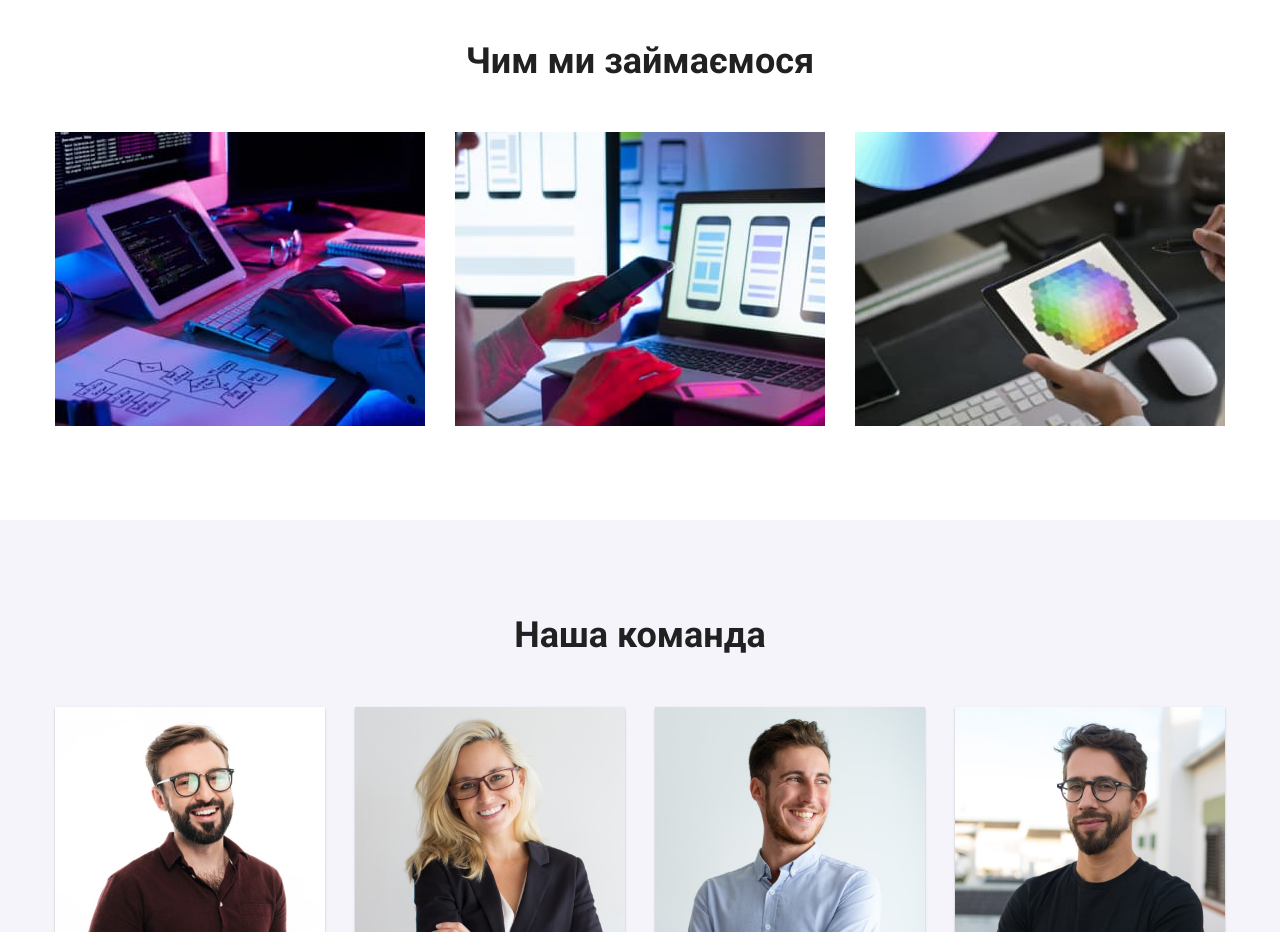
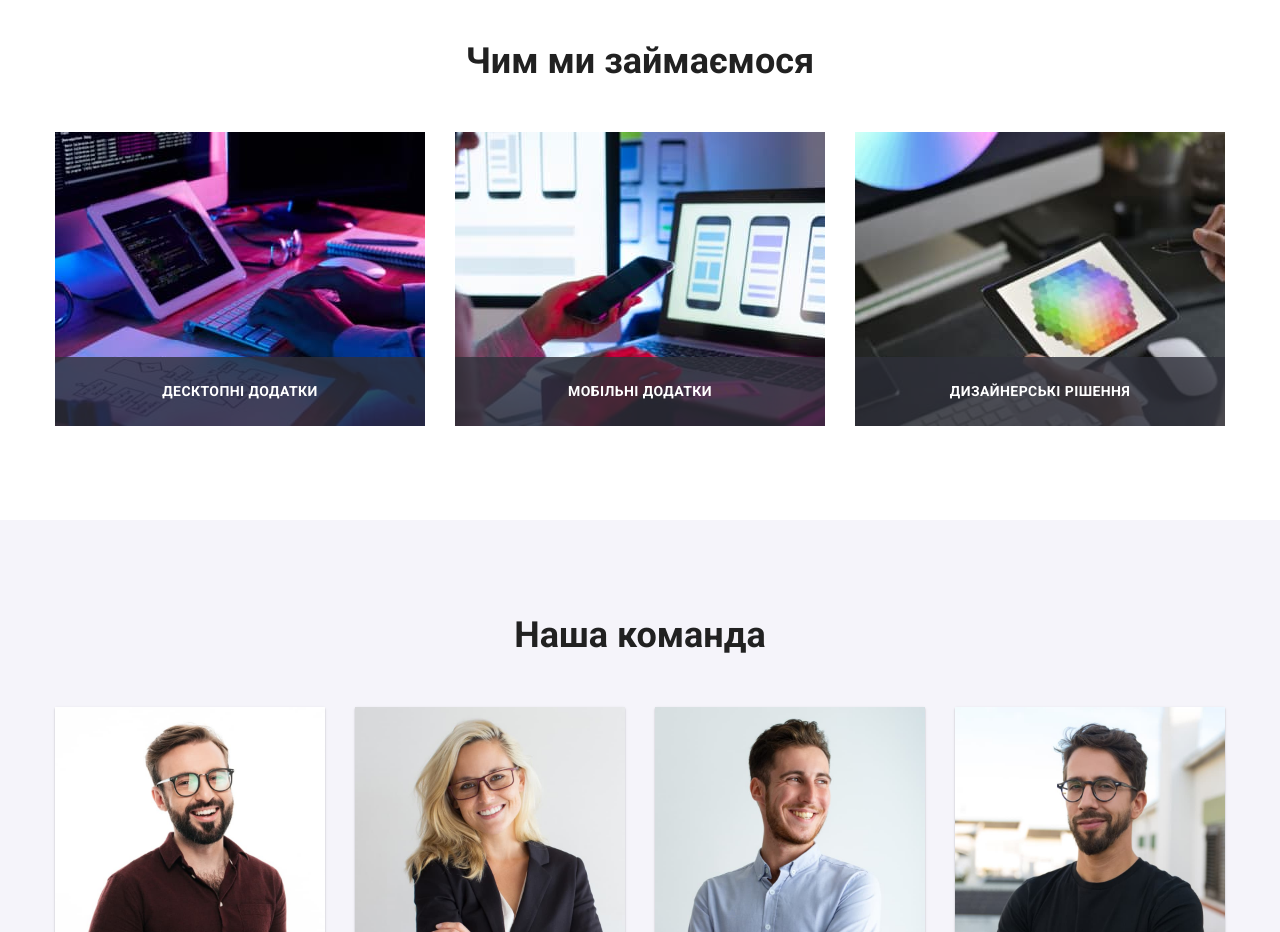
Before and after one commit to UkrainianUser/goit-markup-hw-05, a plain HTML site: page index.html in a window 1280 px wide. Shown: the part 1080-2012 px from the top of the page. Drawn offline with nearby package versions, Linux system fonts and the light colour scheme.

Commit message:
Додає заголовки в секції 'Чим займаємось' та стилізує їх

```diff
--- a/css/styles.css
+++ b/css/styles.css
@@ -336,6 +336,23 @@ img {
 	display: flex;
 	justify-content: space-between;
 }
+.works-item {
+	position: relative;
+}
+.works-title {
+	width: 100%;
+	padding-top: 27px;
+	padding-bottom: 27px;
+	color: var(--primary-white-color);
+	background-color: rgba(47, 48, 58, 0.8);
+	font-weight: 700;
+	font-size: 14px;
+	line-height: 1.14;
+	letter-spacing: 0.03em;
+	text-transform: uppercase;
+	position: absolute;
+	bottom: 0;
+}
 .works-img {
 	width: 370px;
 }
--- a/index.html
+++ b/index.html
@@ -138,7 +138,8 @@
         <div class="container">
           <h2 class="section-title">Чим ми займаємося</h2>
           <ul class="works-list list">
-            <li>
+            <li class="works-item">
+              <h3 class="works-title">Десктопні додатки</h3>
               <img
                 class="works-img"
                 src="./images/whatwedo1.jpg"
@@ -146,7 +147,8 @@
                 width="370"
               />
             </li>
-            <li>
+            <li class="works-item">
+              <h3 class="works-title">Мобільні додатки</h3>
               <img
                 class="works-img"
                 src="./images/whatwedo2.jpg"
@@ -154,7 +156,8 @@
                 width="370"
               />
             </li>
-            <li>
+            <li class="works-item">
+              <h3 class="works-title">Дизайнерські рішення</h3>
               <img
                 class="works-img"
                 src="./images/whatwedo3.jpg"
```
